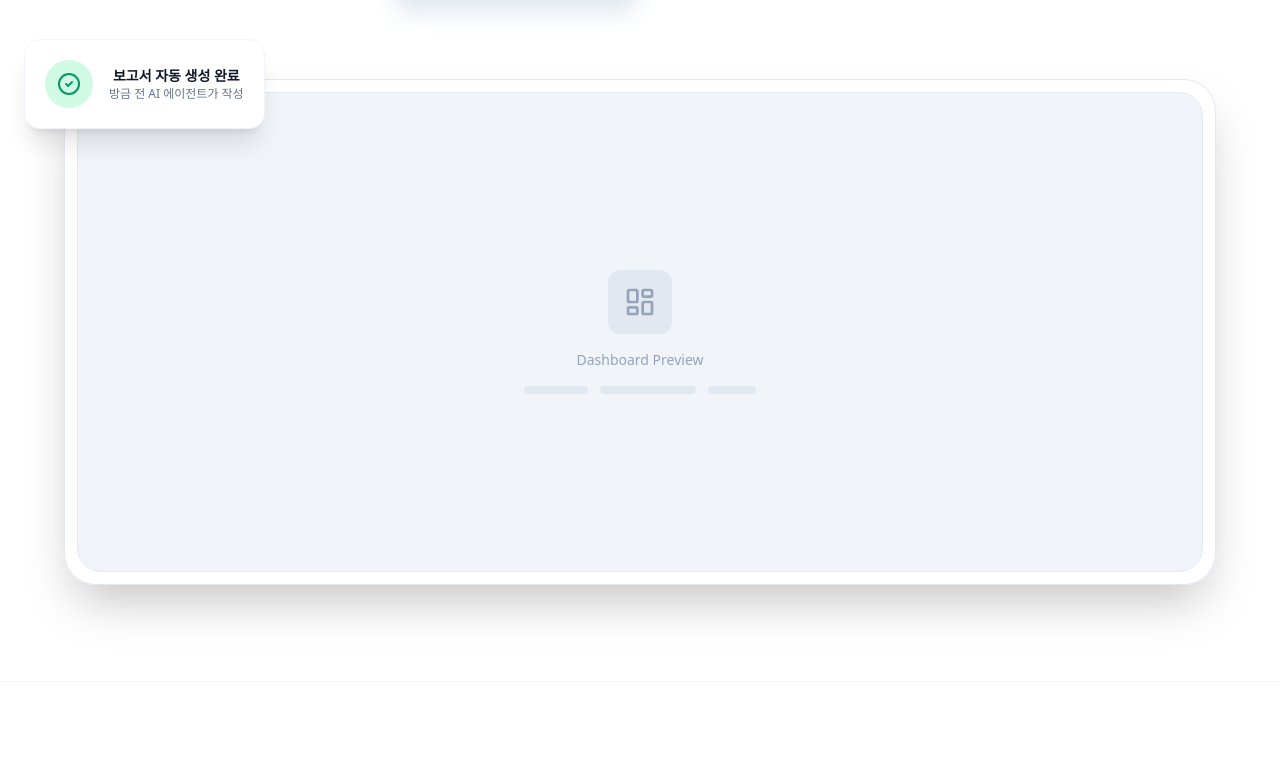
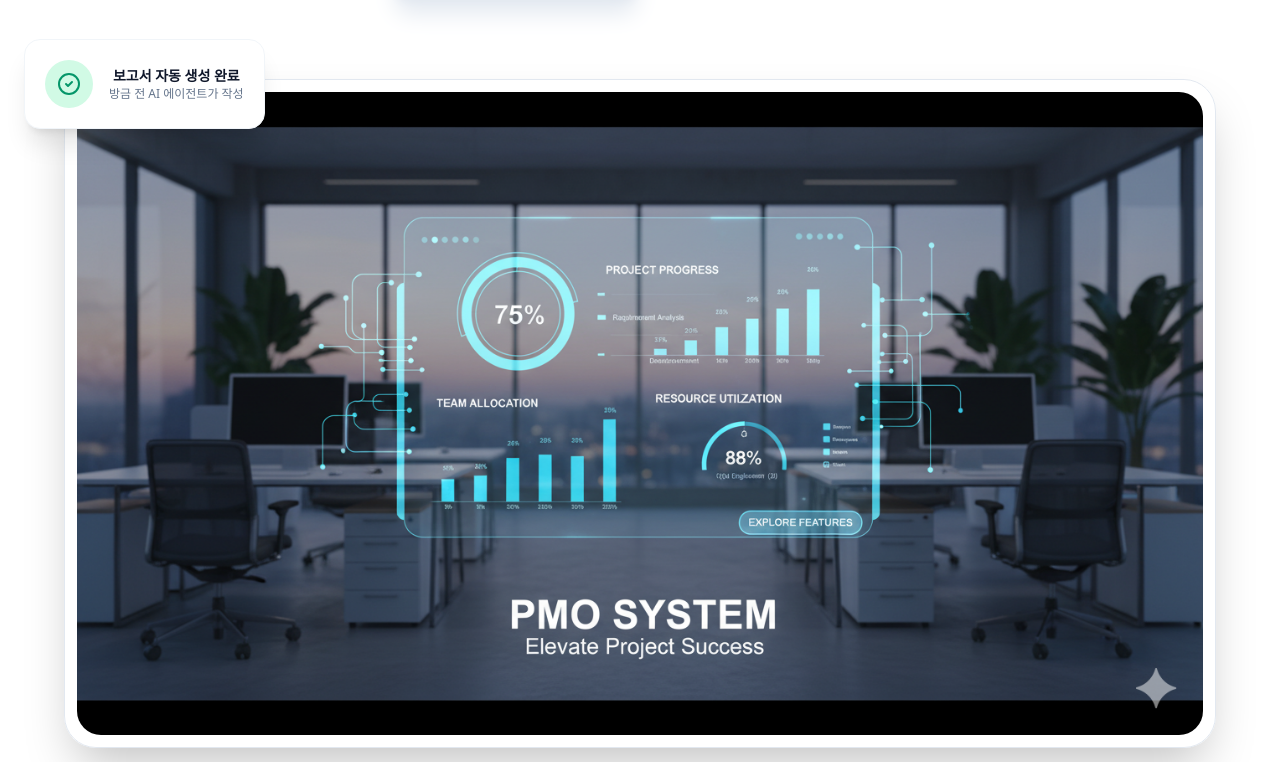
Before and after one commit to mj-jeong/pmo-system-prj, a Next.js app: page / in a window 1280 px wide. Shown: the part 633-1395 px from the top of the page. Built offline with nearby package versions, Linux system fonts and the light colour scheme.

Commit message:
chore: landingHero 수정

```diff
--- a/src/components/landing/LandingHero.tsx
+++ b/src/components/landing/LandingHero.tsx
@@ -1,5 +1,6 @@
+import Image from "next/image";
 import Link from "next/link";
-import { ArrowRight, CheckCircle2, Github, LayoutDashboard, Zap } from "lucide-react";
+import { ArrowRight, CheckCircle2, Github, Zap } from "lucide-react";
 
 export function LandingHero() {
   return (
@@ -50,22 +51,16 @@ export function LandingHero() {
         <div className="relative mx-auto max-w-6xl">
           <div className="p-3 bg-white/50 backdrop-blur-sm rounded-[32px] border border-slate-200 shadow-2xl">
             <div
-              className="overflow-hidden rounded-[24px] border border-slate-200 bg-slate-100 flex items-center justify-center"
-              style={{ height: "480px" }}
-              role="img"
-              aria-label="Nexus PMO 대시보드 미리보기"
+              className="relative overflow-hidden rounded-[24px]"
             >
-              <div className="text-center space-y-4">
-                <div className="w-16 h-16 bg-slate-200 rounded-xl flex items-center justify-center mx-auto">
-                  <LayoutDashboard className="w-8 h-8 text-slate-400" aria-hidden="true" />
-                </div>
-                <p className="text-slate-400 text-sm font-medium">Dashboard Preview</p>
-                <div className="flex gap-3 justify-center">
-                  <div className="h-2 w-16 bg-slate-200 rounded-full" />
-                  <div className="h-2 w-24 bg-slate-200 rounded-full" />
-                  <div className="h-2 w-12 bg-slate-200 rounded-full" />
-                </div>
-              </div>
+              <Image
+                width={1200}
+                height={960}
+                src="/pmo_hero_img@2x.png"
+                alt="Nexus PMO 대시보드 미리보기"
+                priority
+                className="object-cover object-center"
+              />
             </div>
           </div>
 
```
Also changed, not shown: public/pmo_hero_img@2x.png (added).
